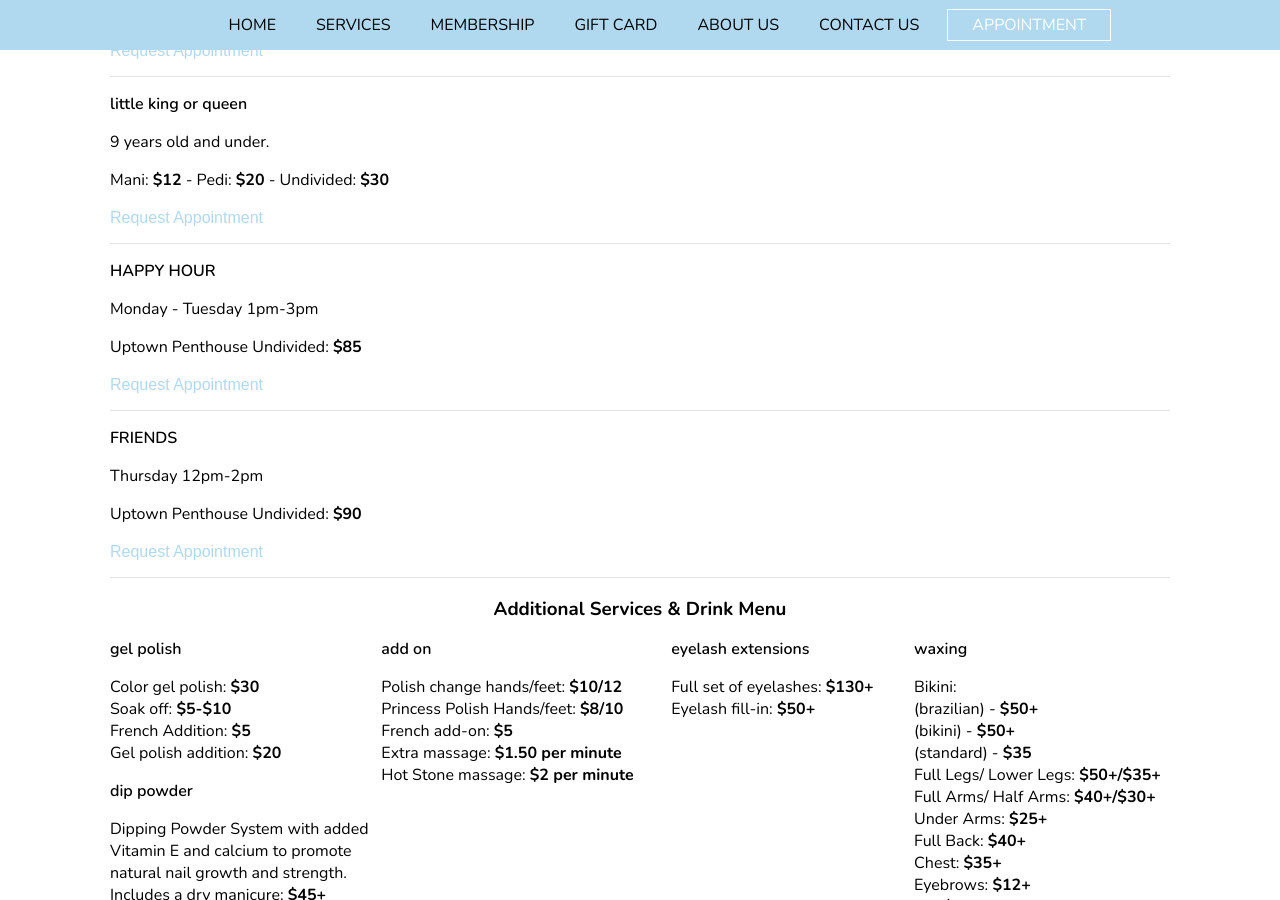
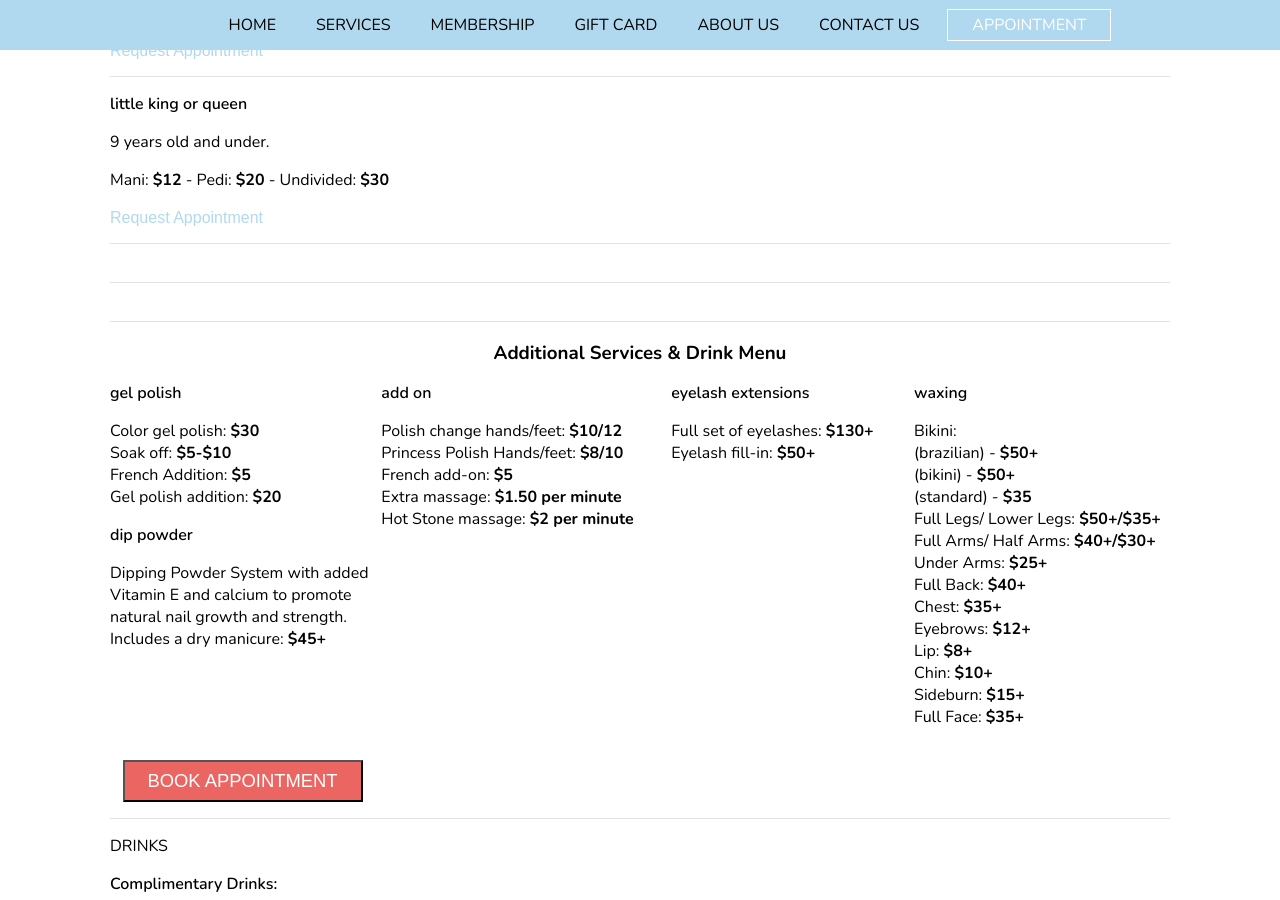
Before and after one commit to mimosasnailbar/mimosas, a Jekyll site: the page built from services.html, in a window 1280 px wide and 900 px high, scrolled down 2040 px. Built offline with Jekyll 4.4.1, drawn with Linux system fonts in a browser that asks for light colours; nearby versions of some CDN libraries.

Commit message:
Updated 'services.html' via CloudCannon

```diff
--- a/services.html
+++ b/services.html
@@ -105,31 +105,27 @@ layout: default
 	</div>
 	<div class="service">
 		<p class="editable service__name">
-			HAPPY HOUR
+
 		</p>
 		<p class="service__info editable">
-			Monday - Tuesday 1pm-3pm
+
 		</p>
 		<p class="editable">
-			Uptown Penthouse Undivided: <strong>$85</strong>
+
 		</p>
-		<a class="editable" target="_blank" href="https://www.vagaro.com/mimosasnailbar/book-now"><button class="appointment__button">
-				Request Appointment
-			</button></a>
+		<a class="editable" target="_blank" href="https://www.vagaro.com/mimosasnailbar/book-now"><br /></a>
 	</div>
 	<div class="service">
 		<p class="editable service__name">
-			FRIENDS
+
 		</p>
 		<p class="service__info editable">
-			Thursday 12pm-2pm
+
 		</p>
 		<p class="editable">
-			Uptown Penthouse Undivided: <strong>$90</strong>
+
 		</p>
-		<a class="editable" target="_blank" href="https://www.vagaro.com/mimosasnailbar/book-now"><button class="appointment__button">
-				Request Appointment
-			</button></a>
+		<a class="editable" target="_blank" href="https://www.vagaro.com/mimosasnailbar/book-now"><br /></a>
 	</div>
 	<h3 class="services__heading additional__heading editable">
 		Additional Services &amp; Drink Menu
```
